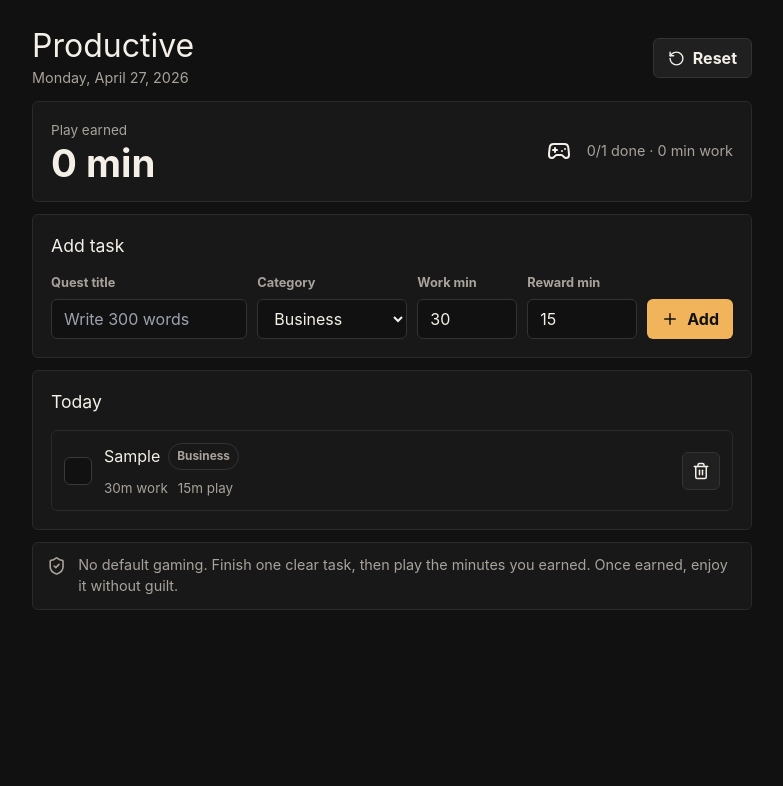
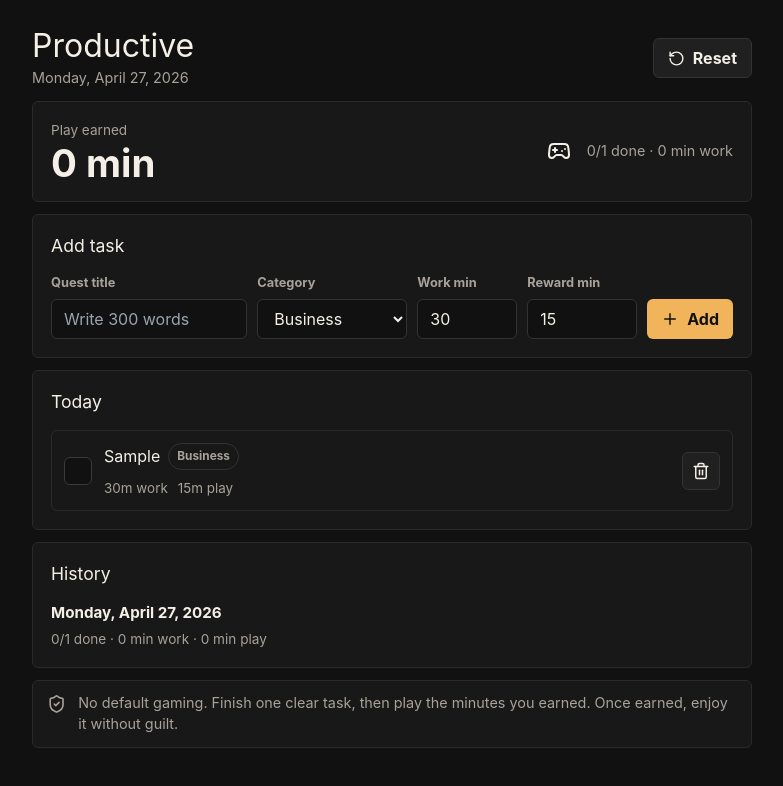
Before and after one commit to csstej/Productive, a React (Vite) app: page / in a window 1280 px wide. Both pictures are taken after typing "Sample" into the empty fields and a click on the button "Add". Shown: the top 786 px of the page, without its empty margins (248-1031 px from the left). Built offline with nearby package versions, Linux system fonts and the light colour scheme.

Commit message:
Add daily history tracking

```diff
--- a/src/App.tsx
+++ b/src/App.tsx
@@ -2,11 +2,18 @@ import { useEffect, useMemo, useState } from "react";
 import { RotateCcw } from "lucide-react";
 import { DailyRuleCard } from "./components/DailyRuleCard";
 import { DashboardStats } from "./components/DashboardStats";
+import { HistoryList } from "./components/HistoryList";
 import { TaskForm } from "./components/TaskForm";
 import { TaskList } from "./components/TaskList";
-import type { DailyState, Task } from "./types/task";
+import type { DailyHistory, DailyState, Task } from "./types/task";
 import { createEmptyDailyState, formatDisplayDate, getTodayKey } from "./utils/date";
-import { loadDailyState, saveDailyState } from "./utils/storage";
+import {
+  loadDailyHistory,
+  loadDailyState,
+  saveDailyHistory,
+  saveDailyState,
+  upsertDailyHistory,
+} from "./utils/storage";
 import { calculateDailyStats } from "./utils/stats";
 
 function createTask(
@@ -20,20 +27,44 @@ function createTask(
   };
 }
 
-function getInitialDailyState(): DailyState {
+type InitialAppState = {
+  dailyState: DailyState;
+  history: DailyHistory[];
+};
+
+function getInitialAppState(): InitialAppState {
   const today = getTodayKey();
   const savedState = loadDailyState();
+  const savedHistory = loadDailyHistory();
 
   if (!savedState || savedState.date !== today) {
-    return createEmptyDailyState(today);
+    const history =
+      savedState && savedState.date !== today
+        ? upsertDailyHistory(savedHistory, savedState)
+        : savedHistory;
+
+    saveDailyHistory(history);
+
+    return {
+      dailyState: createEmptyDailyState(today),
+      history,
+    };
   }
 
-  return savedState;
+  return {
+    dailyState: savedState,
+    history: savedHistory,
+  };
 }
 
 export default function App() {
-  const [dailyState, setDailyState] =
-    useState<DailyState>(getInitialDailyState);
+  const [initialAppState] = useState<InitialAppState>(getInitialAppState);
+  const [dailyState, setDailyState] = useState<DailyState>(
+    initialAppState.dailyState,
+  );
+  const [history, setHistory] = useState<DailyHistory[]>(
+    initialAppState.history,
+  );
 
   const stats = useMemo(
     () => calculateDailyStats(dailyState),
@@ -42,6 +73,14 @@ export default function App() {
 
   useEffect(() => {
     saveDailyState(dailyState);
+  }, [dailyState]);
+
+  useEffect(() => {
+    setHistory((currentHistory) => {
+      const nextHistory = upsertDailyHistory(currentHistory, dailyState);
+      saveDailyHistory(nextHistory);
+      return nextHistory;
+    });
   }, [dailyState]);
 
   function handleAddTask(
@@ -80,6 +119,9 @@ export default function App() {
   }
 
   function handleResetDay() {
+    const nextHistory = upsertDailyHistory(history, dailyState);
+    setHistory(nextHistory);
+    saveDailyHistory(nextHistory);
     setDailyState(createEmptyDailyState(getTodayKey()));
   }
 
@@ -116,6 +158,8 @@ export default function App() {
         />
       </section>
 
+      <HistoryList history={history} />
+
       <DailyRuleCard />
     </main>
   );
--- /dev/null
+++ b/src/components/HistoryList.tsx
@@ -0,0 +1,32 @@
+import type { DailyHistory } from "../types/task";
+import { formatDisplayDate } from "../utils/date";
+
+type HistoryListProps = {
+  history: DailyHistory[];
+};
+
+export function HistoryList({ history }: HistoryListProps) {
+  if (history.length === 0) {
+    return null;
+  }
+
+  return (
+    <section className="panel">
+      <h2>History</h2>
+      <div className="history-list">
+        {history.map((day) => (
+          <article className="history-item" key={day.date}>
+            <div>
+              <strong>{formatDisplayDate(day.date)}</strong>
+              <p>
+                {day.stats.completedTasks}/{day.stats.totalTasks} done ·{" "}
+                {day.stats.completedWorkMinutes} min work ·{" "}
+                {day.stats.gamingMinutesEarned} min play
+              </p>
+            </div>
+          </article>
+        ))}
+      </div>
+    </section>
+  );
+}
--- a/src/styles/index.css
+++ b/src/styles/index.css
@@ -315,6 +315,33 @@ p {
   line-height: 1.45;
 }
 
+.history-list {
+  display: grid;
+  gap: 8px;
+}
+
+.history-item {
+  border-top: 1px solid #2a2a2a;
+  padding-top: 10px;
+}
+
+.history-item:first-child {
+  border-top: 0;
+  padding-top: 0;
+}
+
+.history-item strong {
+  display: block;
+  margin-bottom: 4px;
+  font-size: 0.95rem;
+}
+
+.history-item p {
+  margin: 0;
+  color: #a8a29a;
+  font-size: 0.85rem;
+}
+
 @media (max-width: 860px) {
   .task-form {
     grid-template-columns: 1fr;
--- a/src/utils/storage.ts
+++ b/src/utils/storage.ts
@@ -1,6 +1,8 @@
-import type { DailyState } from "../types/task";
+import type { DailyHistory, DailyState } from "../types/task";
+import { calculateDailyStats } from "./stats";
 
 const STORAGE_KEY = "task-reward-tracker-state";
+const HISTORY_STORAGE_KEY = "task-reward-tracker-history";
 
 export function saveDailyState(state: DailyState): void {
   localStorage.setItem(STORAGE_KEY, JSON.stringify(state));
@@ -23,3 +25,46 @@ export function loadDailyState(): DailyState | null {
 export function clearDailyState(): void {
   localStorage.removeItem(STORAGE_KEY);
 }
+
+export function saveDailyHistory(history: DailyHistory[]): void {
+  localStorage.setItem(HISTORY_STORAGE_KEY, JSON.stringify(history));
+}
+
+export function loadDailyHistory(): DailyHistory[] {
+  const rawHistory = localStorage.getItem(HISTORY_STORAGE_KEY);
+
+  if (!rawHistory) {
+    return [];
+  }
+
+  try {
+    return JSON.parse(rawHistory) as DailyHistory[];
+  } catch {
+    return [];
+  }
+}
+
+export function createDailyHistoryEntry(state: DailyState): DailyHistory {
+  return {
+    date: state.date,
+    tasks: state.tasks,
+    stats: calculateDailyStats(state),
+    savedAt: new Date().toISOString(),
+  };
+}
+
+export function upsertDailyHistory(
+  history: DailyHistory[],
+  state: DailyState,
+): DailyHistory[] {
+  if (state.tasks.length === 0) {
+    return history;
+  }
+
+  const nextEntry = createDailyHistoryEntry(state);
+
+  return [
+    nextEntry,
+    ...history.filter((entry) => entry.date !== state.date),
+  ].slice(0, 30);
+}
```
Also changed, not shown: src/types/task.ts (+7 -0 lines).
